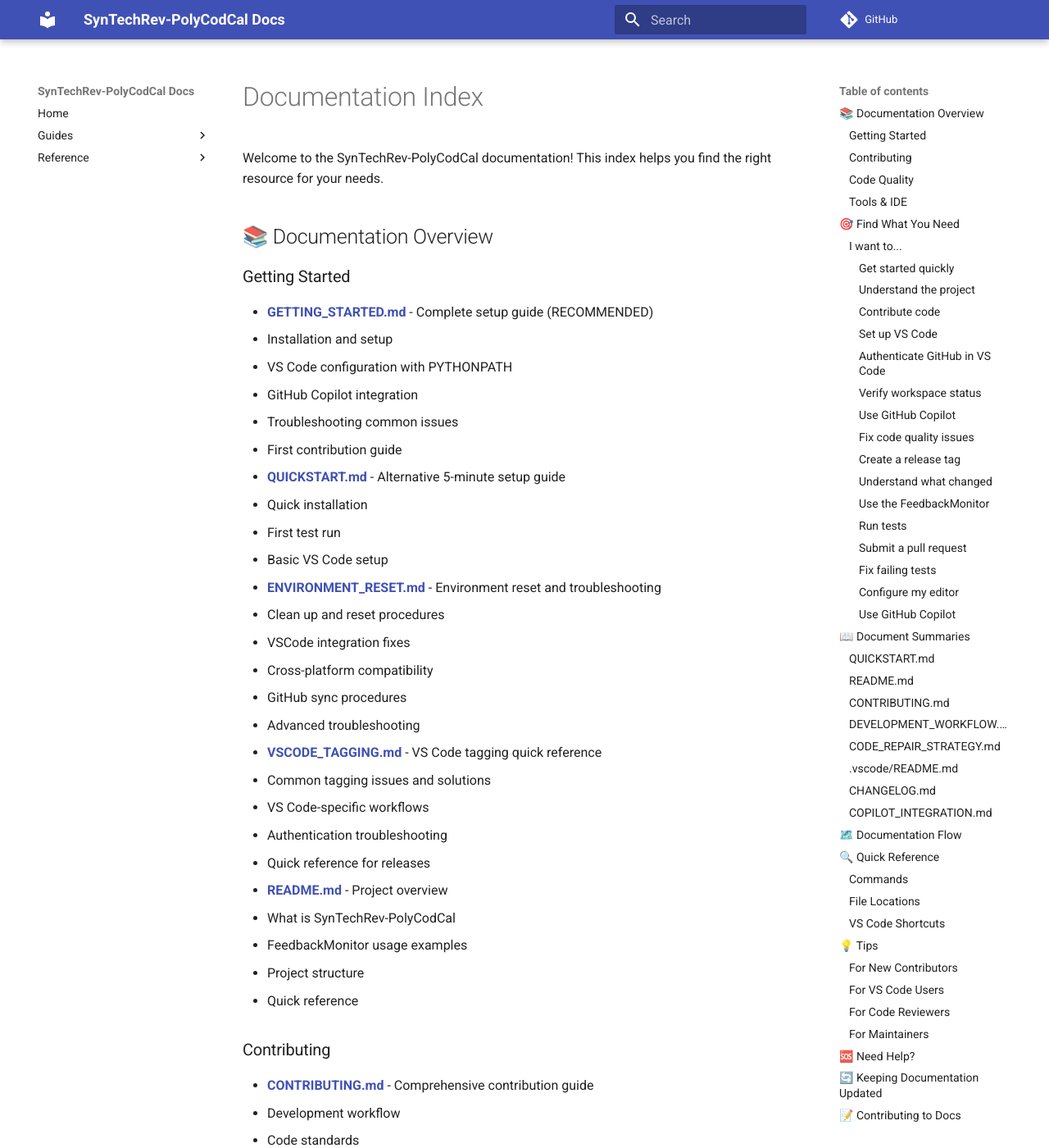
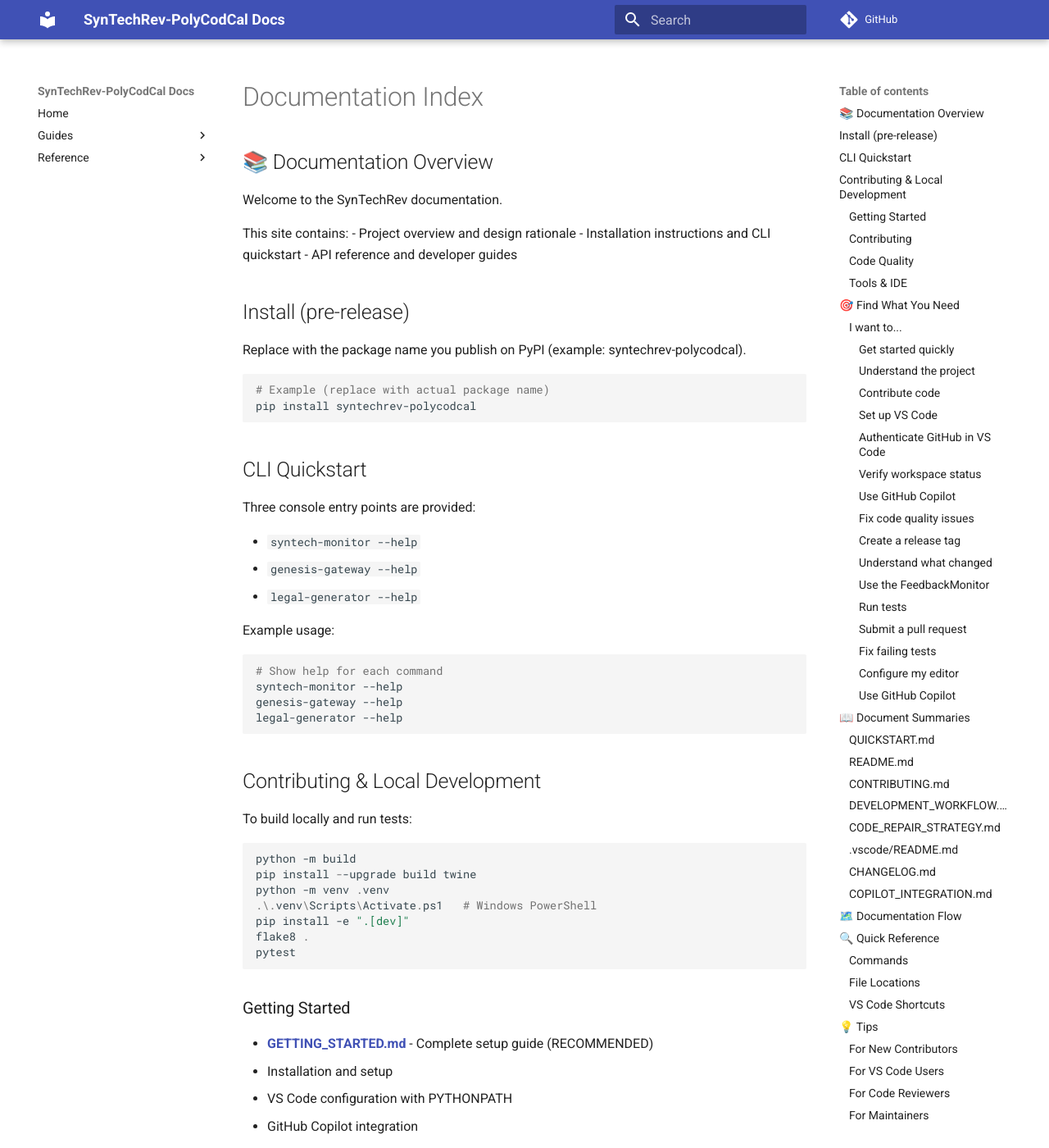
Before and after one commit to SynTechRev/SynTechRev-PolyCodCal, an MkDocs documentation site: the page built from docs/INDEX.md, in a window 1280 px wide and 1400 px high. Shown: the whole window at 82% size. Built offline with MkDocs 1.6.1 and Material for MkDocs 9.7.7, drawn with Linux system fonts in a browser that asks for light colours; comment, search, counter and statistics services are not loaded.

Commit message:
docs(site): add homepage with install and CLI quickstart; update index nav

````diff
--- a/docs/INDEX.md
+++ b/docs/INDEX.md
@@ -1,8 +1,52 @@
 # Documentation Index
 
-Welcome to the SynTechRev-PolyCodCal documentation! This index helps you find the right resource for your needs.
+## 📚 Documentation Overview
 
-## 📚 Documentation Overview
+Welcome to the SynTechRev documentation.
+
+This site contains:
+- Project overview and design rationale
+- Installation instructions and CLI quickstart
+- API reference and developer guides
+
+## Install (pre-release)
+Replace <package-name> with the package name you publish on PyPI (example: syntechrev-polycodcal).
+
+```bash
+# Example (replace with actual package name)
+pip install syntechrev-polycodcal
+```
+
+## CLI Quickstart
+
+Three console entry points are provided:
+
+- `syntech-monitor --help`
+- `genesis-gateway --help`
+- `legal-generator --help`
+
+Example usage:
+
+```bash
+# Show help for each command
+syntech-monitor --help
+genesis-gateway --help
+legal-generator --help
+```
+
+## Contributing & Local Development
+
+To build locally and run tests:
+
+```powershell
+python -m build
+pip install --upgrade build twine
+python -m venv .venv
+.\.venv\Scripts\Activate.ps1   # Windows PowerShell
+pip install -e ".[dev]"
+flake8 .
+pytest
+```
 
 ### Getting Started
 
````
